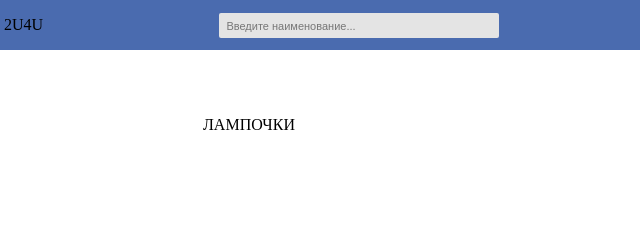
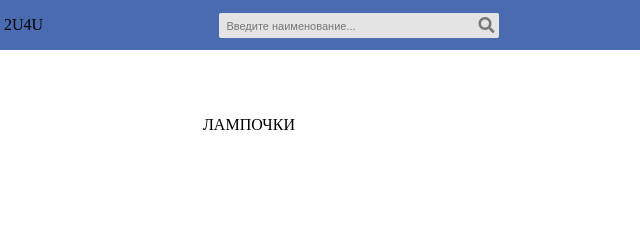
Before and after one commit to DmitriSt/2U4U, a website: page src/index.html in a window 1280 px wide. Shown: the top 240 px of the page, 146-786 px from the left. Drawn offline with nearby package versions, Linux system fonts and the light colour scheme; files that its build step writes are made by us from their sources.

Commit message:
Add icon for input

```diff
--- a/src/scss/header/_header.scss
+++ b/src/scss/header/_header.scss
@@ -30,10 +30,18 @@
     }
 
     &__search {
+        position: relative;
         display: flex;
         justify-content: space-between;
         align-items: center;
         padding: 0 10px;
         min-width: 300px;
     }
+
+    &__search-icon {
+        position: absolute;
+        right: 15px;
+        color: $input-color;
+        cursor: pointer;
+    }
 }
--- a/src/templates/header.html
+++ b/src/templates/header.html
@@ -5,6 +5,7 @@
         </div>
         <div class="header__search">
             <input class="input" type="text" value="" placeholder="Введите наименование...">
+            <i class="header__search-icon fas fa-search"></i>
         </div>
         <div class="header__top-menu top-menu">
             <ul class="top-menu__items">
```
